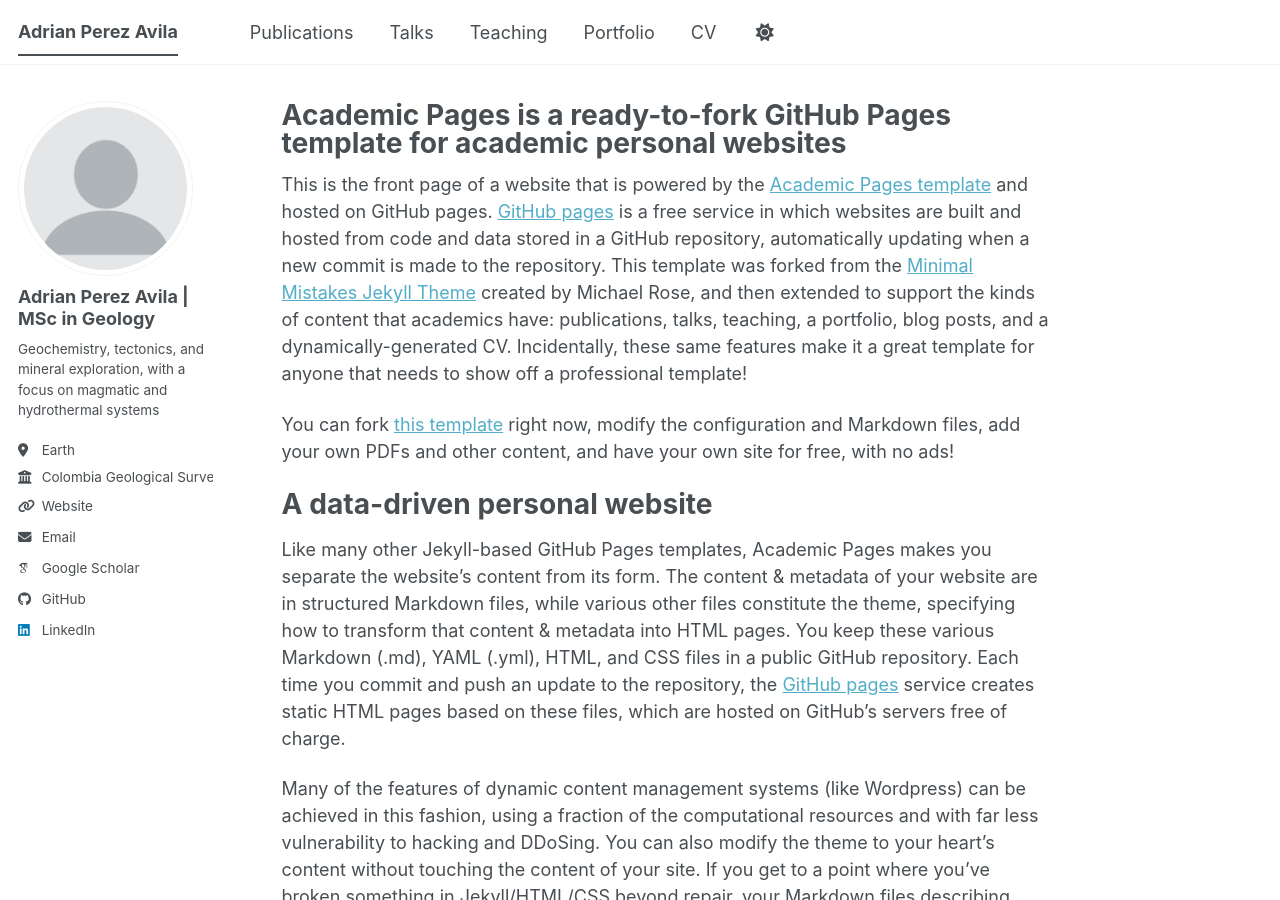
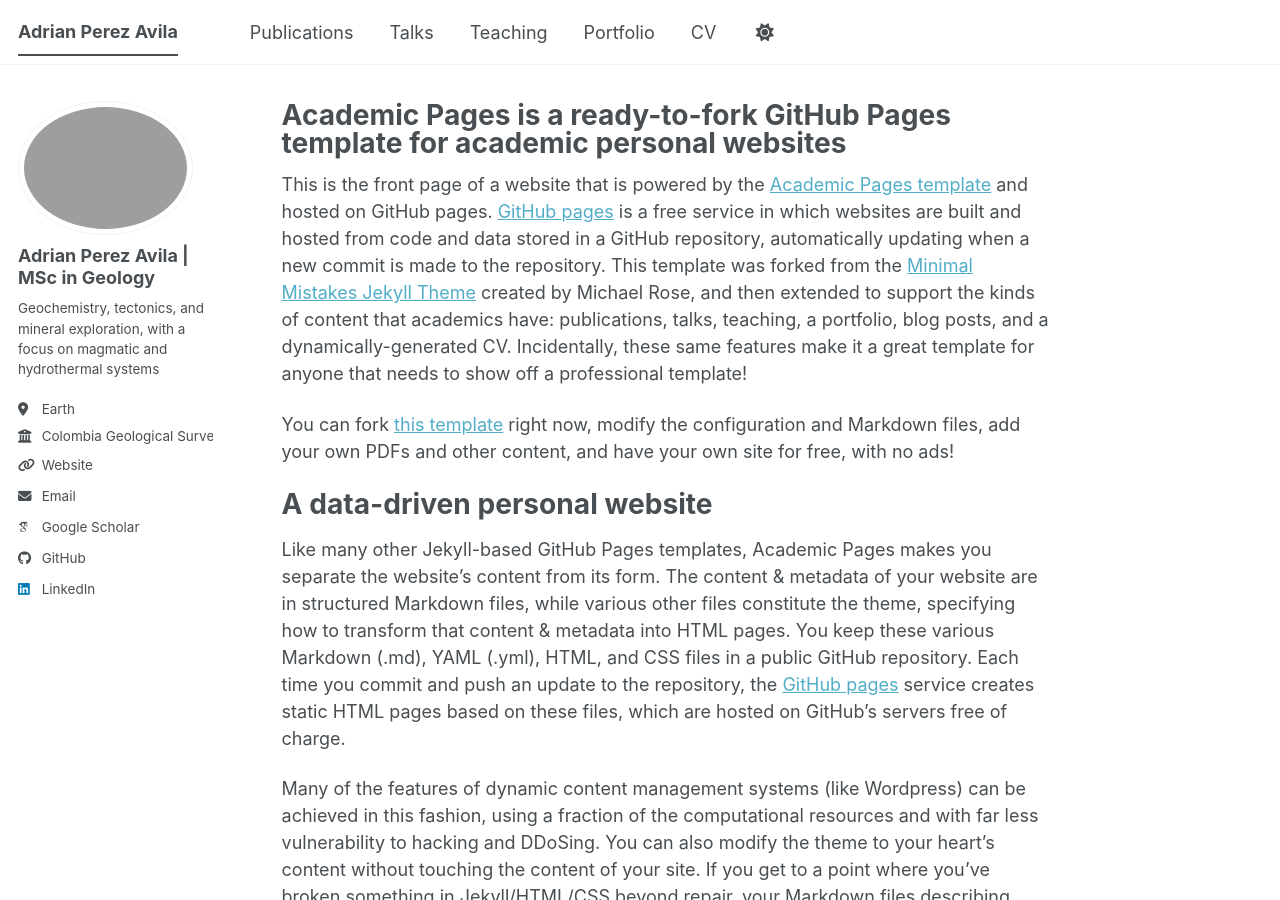
Before and after one commit to adrianperezavila/adp, a Jekyll site: the page built from _pages/about.md, in a window 1280 px wide and 900 px high. Built offline with Jekyll 4.4.1, drawn with Linux system fonts in a browser that asks for light colours; some web fonts are replaced; a script bundle is joined from its source files by our own code; library files that are not in the unit come from our copies.

Commit message:
Update _config.yml

```diff
--- a/_config.yml
+++ b/_config.yml
@@ -23,7 +23,7 @@
 #               Additional customization can be done by editing /_includes/author-profile.html
 author:
   # Biographic information
-  avatar           : "profile.png"
+  avatar           : "file.png"
   name             : "Adrian Perez Avila | MSc in Geology"
   pronouns         : # example: "she/her"
   bio              : "Geochemistry, tectonics, and mineral exploration, with a focus on magmatic and hydrothermal systems"
```
